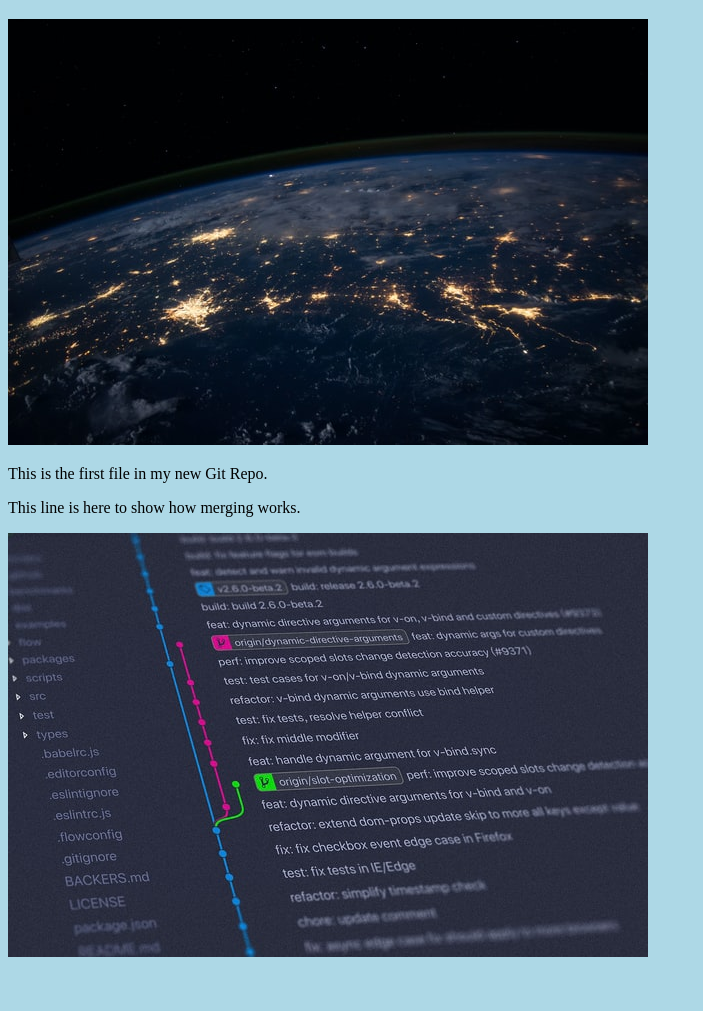
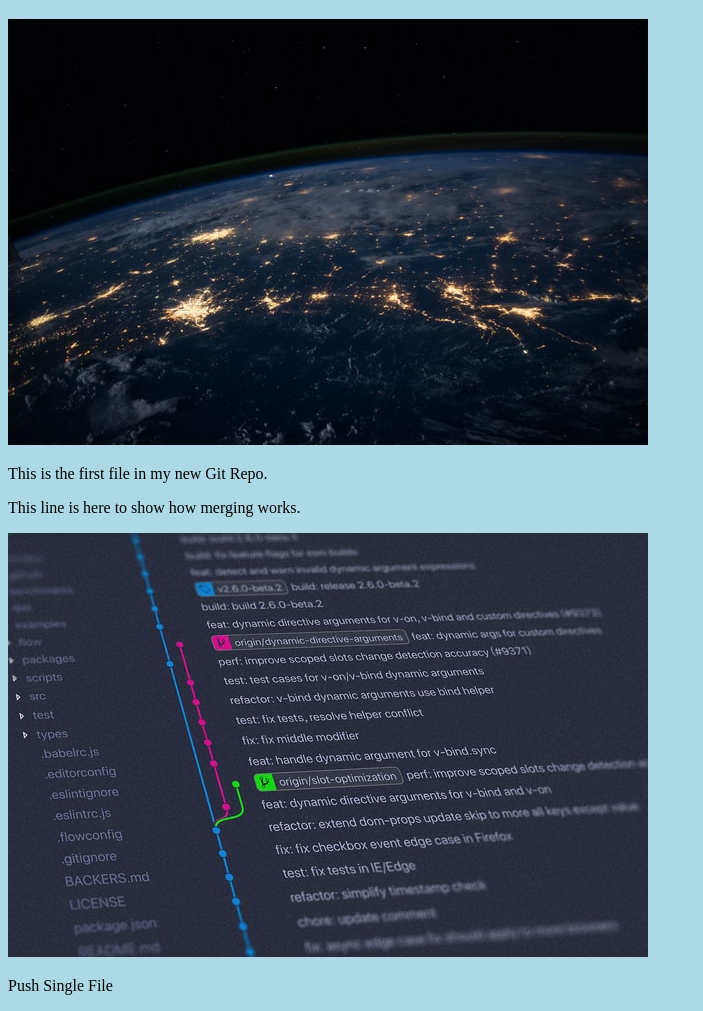
Before and after one commit to moeminlatt/hello-github, a plain HTML site: page index.html in a window 1280 px wide. Shown: the part 61-1072 px from the top of the page, without its empty margins (0-703 px from the left). Before the commit the page ends 1030 px from the top, so only its background shows below. Drawn offline with Linux system fonts and the light colour scheme.

Commit message:
Update in index.html

```diff
--- a/index.html
+++ b/index.html
@@ -11,6 +11,6 @@
 <p>This is the first file in my new Git Repo.</p>
 <p>This line is here to show how merging works.</p>
 <div><img src="img_hello_git.jpg" alt="Hello Git" style="width:100%;max-width:640px"></div>
-
+<p>Push Single File</p>
 </body>
 </html>
```
